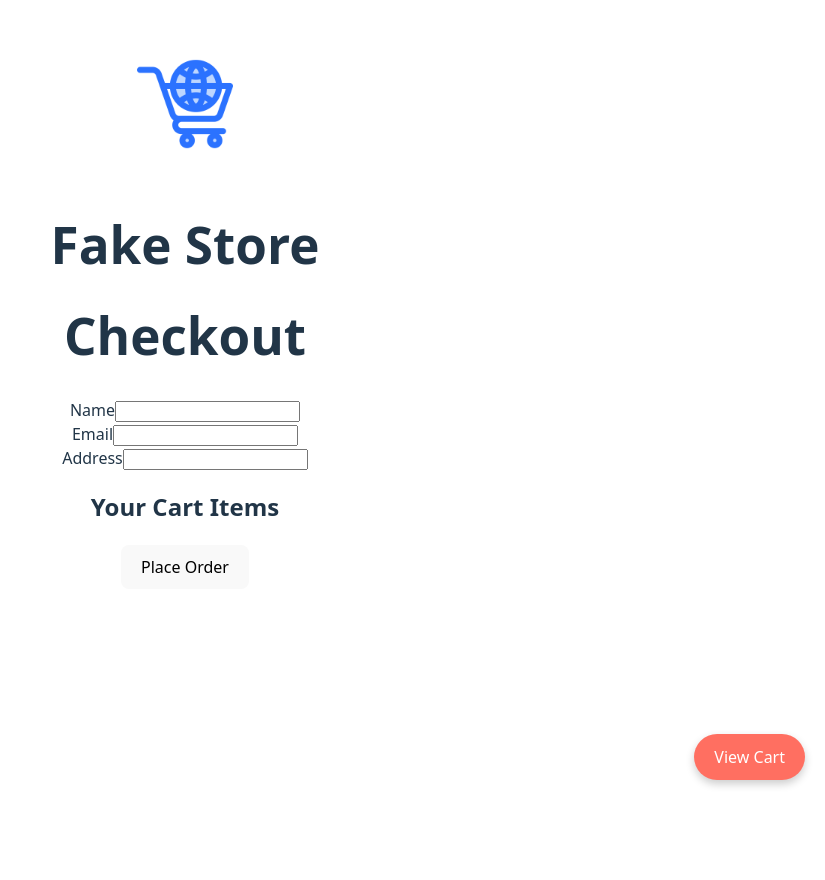
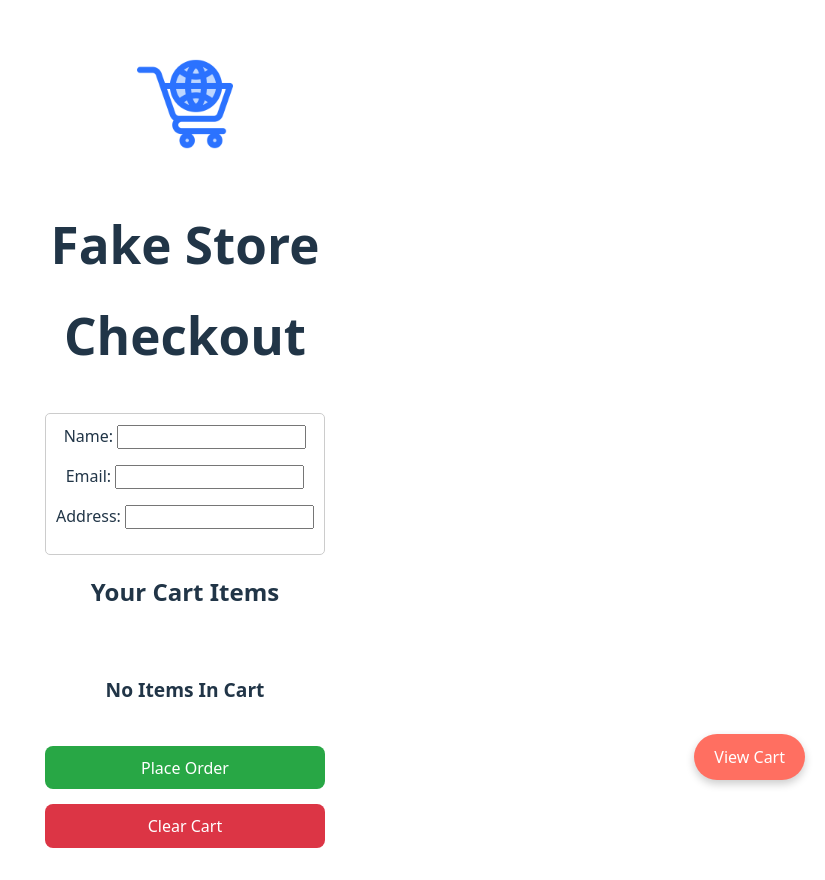
Before and after one commit to Char2544-CT/Advanced-Commerce, a React (Vite) app: page /checkout in a window 1280 px wide. Shown: the whole page, without its empty margins (455-1280 px from the left). Before the commit the page ends 800 px from the top, so only its background shows below. Built offline with nearby package versions, Linux system fonts and the light colour scheme.

Commit message:
Project Done

```diff
--- a/src/components/Checkout.tsx
+++ b/src/components/Checkout.tsx
@@ -4,6 +4,7 @@ import { useSelector, useDispatch } from "react-redux";
 import { RootState } from "../reducer/store";
 import { clearCart } from "../reducer/cartReducer";
 import { AppDispatch } from "../reducer/store";
+import "../styles/Checkout.css";
 
 const Checkout: React.FC = () => {
   const dispatch = useDispatch<AppDispatch>();
@@ -32,6 +33,19 @@ const Checkout: React.FC = () => {
     sessionStorage.removeItem("cartState");
   };
 
+  const handleTotalDisplay = () => {
+    if (cartItems.length === 0) return "No Items In Cart";
+
+    return (
+      <strong className="total">
+        Total: $
+        {cartItems
+          .reduce((total, item) => total + item.price * item.count, 0)
+          .toFixed(2)}
+      </strong>
+    );
+  };
+
   return (
     <div className="checkout">
       <h1>Checkout</h1>
@@ -41,21 +55,23 @@ const Checkout: React.FC = () => {
         onSubmit={handleSubmit}
       >
         {() => (
-          <Form>
+          <Form className="checkout-form">
+            <div className="customer-info">
               <div>
-              <label htmlFor="name">Name</label>
+                <label htmlFor="name">Name: </label>
                 <Field type="text" id="name" name="name" />
                 <ErrorMessage name="name" component="div" />
               </div>
               <div>
-              <label htmlFor="email">Email</label>
+                <label htmlFor="email">Email: </label>
                 <Field type="email" id="email" name="email" />
                 <ErrorMessage name="email" component="div" />
               </div>
               <div>
-              <label htmlFor="address">Address</label>
+                <label htmlFor="address">Address: </label>
                 <Field type="text" id="address" name="address" />
                 <ErrorMessage name="address" component="div" />
+              </div>
             </div>
             <h2>Your Cart Items</h2>
             <ul>
@@ -64,8 +80,18 @@ const Checkout: React.FC = () => {
                   {item.title} - ${item.price} x {item.count}
                 </li>
               ))}
+              <strong className="total">{handleTotalDisplay()}</strong>
             </ul>
-            <button type="submit">Place Order</button>
+            <button type="submit" className="place-order-button">
+              Place Order
+            </button>
+            <button
+              type="button"
+              className="clear-button"
+              onClick={() => dispatch(clearCart())}
+            >
+              Clear Cart
+            </button>
           </Form>
         )}
       </Formik>
--- a/src/components/OffCanvas.tsx
+++ b/src/components/OffCanvas.tsx
@@ -95,10 +95,9 @@ const ViewCartOffCanvas = () => {
           }}
         >
           Total Amount: $
-          {cartItems.reduce(
-            (total, item) => total + item.price * item.count,
-            0
-          )}
+          {cartItems
+            .reduce((total, item) => total + item.price * item.count, 0)
+            .toFixed(2)}
         </p>
       </Offcanvas.Body>
     </Offcanvas>
--- a/src/styles/Buttons.css
+++ b/src/styles/Buttons.css
@@ -52,6 +52,7 @@
   background-color: #f8f9fa; /* Light background */
   box-shadow: 0 4px 16px rgba(0, 0, 0, 0.15);
   padding: 25px;
+  max-height: fit-content;
 }
 
 .go-to-checkout-btn {
--- /dev/null
+++ b/src/styles/Checkout.css
@@ -0,0 +1,42 @@
+.total {
+  display: block;
+  margin-top: 30px;
+  font-size: 1.2em;
+  margin-bottom: 25px;
+}
+
+ul {
+  list-style-type: none;
+  padding: 0;
+}
+
+.checkout-form {
+  display: flex;
+  flex-direction: column;
+  padding-top: 15px;
+}
+
+.clear-button {
+  background-color: #dc3545;
+  color: white;
+  margin-top: 15px;
+}
+
+.place-order-button {
+  background-color: #28a745;
+  color: white;
+}
+
+#name,
+#address,
+#email {
+  margin-bottom: 15px;
+  padding: 2px;
+  font-size: 14px;
+}
+
+.customer-info {
+  border: solid 1px #ccc;
+  padding: 10px;
+  border-radius: 5px;
+}
```
Lines whose indentation alone changed are shown as unchanged.
